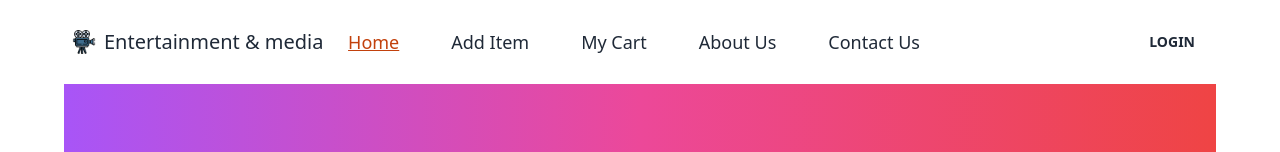
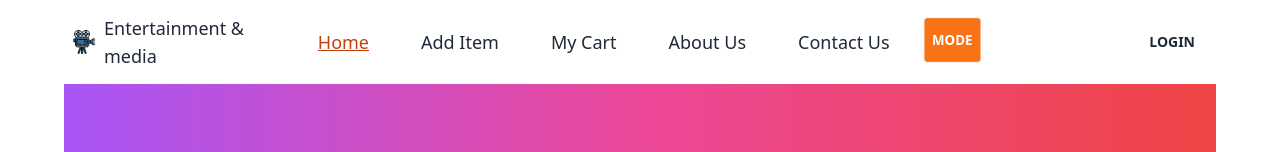
Before and after one commit to SintoDas/entertainment-and-media-client, a React (Vite) app: page / in a window 1280 px wide. Shown: the top 152 px of the page. Built offline with nearby package versions, Linux system fonts and the light colour scheme; no server answers.

Commit message:
dark-night mode add

```diff
--- a/src/components/Navbar.jsx
+++ b/src/components/Navbar.jsx
@@ -2,6 +2,7 @@ import { Link, NavLink } from "react-router-dom";
 import navImg from "../assets/entertainment.png";
 import { useContext } from "react";
 import { AuthContext } from "../providers/AuthProvider";
+import ThemeToggle from "../pages/ThemeProvider/ThemeToggle";
 
 const Navbar = () => {
   const { user, logOut } = useContext(AuthContext);
@@ -72,6 +73,7 @@ const Navbar = () => {
       >
         Contact Us
       </NavLink>
+      <ThemeToggle></ThemeToggle>
     </>
   );
   return (
@@ -108,7 +110,7 @@ const Navbar = () => {
               src={navImg}
               alt="media-image"
             />
-            <span className="text-orange-00">Entertainment & media</span>
+            <span className="text-lg">Entertainment & media</span>
           </a>
         </div>
         <div className="navbar-center hidden lg:flex">
--- a/src/pages/Home/Home.jsx
+++ b/src/pages/Home/Home.jsx
@@ -3,9 +3,11 @@ import Banner from "../../components/Banner";
 import Footer from "../../components/Footer";
 import AboutUs from "../AboutUs/AboutUs";
 import HomeCard from "./HomeCard";
+import ThemeToggle from "../ThemeProvider/ThemeToggle";
 
 const Home = () => {
   const loadedData = useLoaderData();
+
   return (
     <div>
       <Banner></Banner>
--- a/src/pages/Home/HomeCard.jsx
+++ b/src/pages/Home/HomeCard.jsx
@@ -1,3 +1,4 @@
+import toast from "react-hot-toast";
 import { Link } from "react-router-dom";
 
 const HomeCard = ({ item }) => {
--- /dev/null
+++ b/src/pages/ThemeProvider/ThemeToggle.jsx
@@ -0,0 +1,25 @@
+import React, { useState, useEffect } from "react";
+
+const ThemeToggle = () => {
+  const [theme, setTheme] = useState(localStorage.getItem("theme") || "light");
+
+  useEffect(() => {
+    document.documentElement.setAttribute("data-theme", theme);
+    localStorage.setItem("theme", theme);
+  }, [theme]);
+
+  const toggleTheme = () => {
+    setTheme(theme === "light" ? "dark" : "light");
+  };
+
+  return (
+    <button
+      className="btn bg-orange-500 hover:bg-orange-700 text-white font-bold py-2 px-2 rounded"
+      onClick={toggleTheme}
+    >
+      Mode
+    </button>
+  );
+};
+
+export default ThemeToggle;
```
Also changed, not shown: 1 other file (tests, documents, lock files or other folders).
